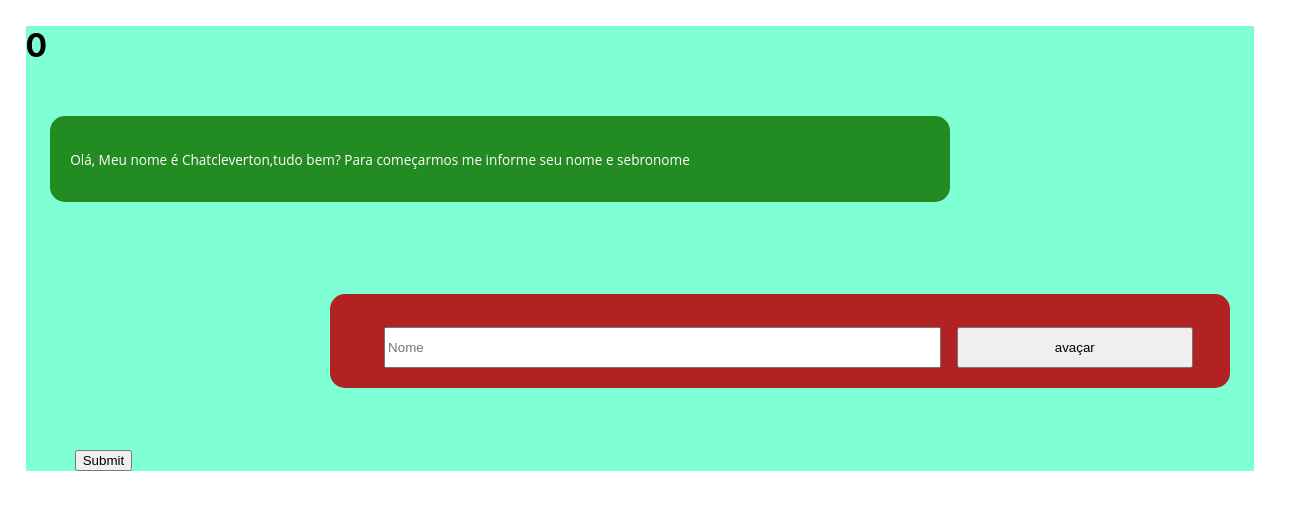
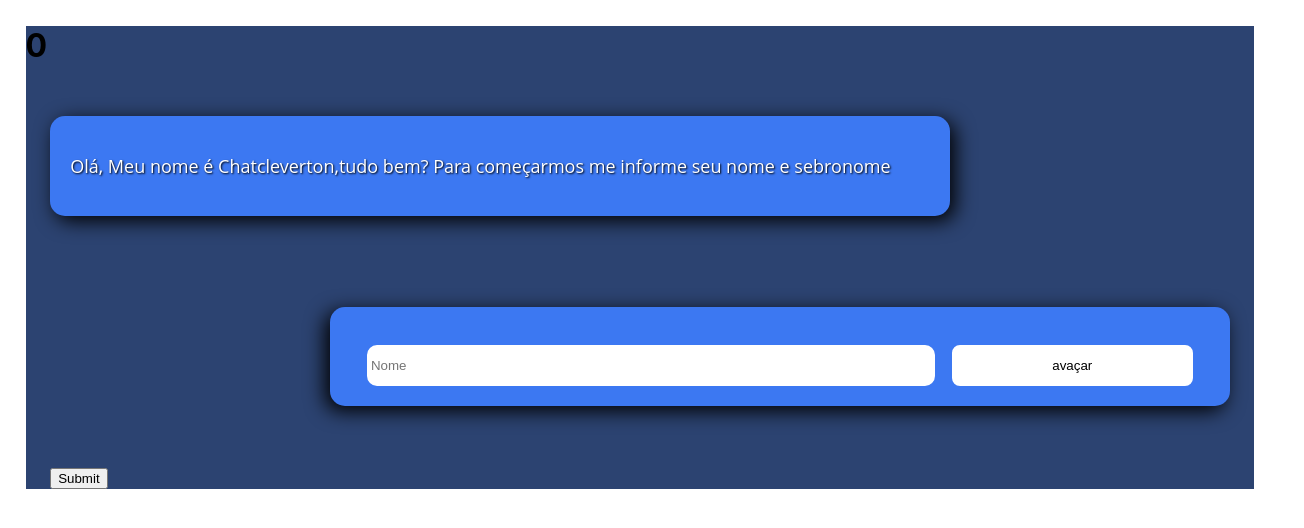
Before and after one commit to EFranklyn/chat, a React (Create React App) app: page / in a window 1280 px wide. Shown: the top 528 px of the page, 1304 px wide, since content can reach past the window. Built offline with nearby package versions, Linux system fonts and the light colour scheme.

Commit message:
init style

```diff
--- a/src/components/balloon/index.jsx
+++ b/src/components/balloon/index.jsx
@@ -20,18 +20,19 @@ export default function Ballon(props){
 
     }
     if(props.erro){
-      setClassColorBaloon('pink')
+      setClassColorBaloon('#F23C5B')
     }else{
       setClassColorBaloon('')
     }
   });
 
 
+
    return(
     <div className={`${props.user}boxdiv `}>
-    <div style={{backgroundColor:classColorBaloon}}
-    className={`${classeUserBaloon} ${classColorBaloon}`}>
-
+    <div
+    className={`${classeUserBaloon} ${classColorBaloon}`}
+    style={{backgroundColor: classColorBaloon}}>
        <p className={classeUserp}>
             {message}
             {props.children}
@@ -42,6 +43,8 @@ export default function Ballon(props){
          <div className="containerfooter">
           <div className='elementsfooter'>
                 <input
+
+                  id={props.id}
                   className = "input"
                   value={props.value}
                   onChange={(e)=>props.change(e)}
@@ -49,7 +52,8 @@ export default function Ballon(props){
                   name={props.name}
                   placeholder={props.placeholder}
                   type={props.type}
-                  // defaultvalue={value}
+
+
 
                   />
                 <button type="button"
--- a/src/components/balloon/style.css
+++ b/src/components/balloon/style.css
@@ -44,9 +44,11 @@
 }
 
 .userbaloon{
-    background: firebrick;
+    /* background-image: radial-gradient(circle at 116.45% 74.18%, #a3a7ff 0, #7a8ffc 25%, #3c78f2 50%, #0063e8 75%, #0051de 100%); */
+    background-color: #3c78f2;
     margin-right: 2% ;
     animation: animationuser 2s;
+    box-shadow: -5px 5px 1.5em black;
 
 }
 @keyframes animationmachine {
@@ -60,10 +62,15 @@
 
 }
 .machinebaloon{
+    /* background-image: radial-gradient(circle at -19.64% 37.72%, #a3a7ff 0, #7a8ffc 25%, #3c78f2 50%, #0063e8 75%, #0051de 100%);  */
+    background-color: #3c78f2;
+    /* background-color: */
+    opacity: 100%;
+    box-shadow: 5px 5px 1.5em black;
     margin: right;
     margin-left: 2%;
     right: 2px;
-    background: forestgreen;
+    /* background: forestgreen;    */
     animation: animationmachine 2s;
 
 
@@ -71,8 +78,10 @@
 
 .message{
     width: 100%;
-
-
+    /* color: black; */
+    border-color: black;
+    text-shadow: 1px 1px 2px #000000;
+    font-size: large;
 }
 .usermessage{
     align-items: flex-end;
@@ -84,7 +93,7 @@
 
 .elementsfooter{
     /* margin-top: 20%; */
-    margin-left: 4%;
+    margin-left: 2%;
     /* background: firebrick; */
     margin-right: 2% ;
     display: flex;
@@ -99,11 +108,21 @@
   /* margin-top: -2%; */
   width: 70%;
   height: 35px;
+  border-radius: 10px;
+  border-color: #fff;
+  border-top-color: #fff;
+  border-right-color: #fff;
+  border-left-color: #fff;
+  border-style: solid;
 }
 .button{
   margin-left: 2%;
   width: 30%;
   height: 41px;
+  border-radius: 8px;
+  background-color: #fff;
+  border-color: #fff;
+  border-style: solid;
 
 
 }
--- a/src/viewChat/Index.jsx
+++ b/src/viewChat/Index.jsx
@@ -126,7 +126,6 @@ const click =  e  =>{
 const validateColors = erros =>{
   valuesError.name = Boolean(erros.name)
   valuesError.city = Boolean(erros.city)
-  //valuesError.dtnasc = Boolean(erros.dtnasc)
   valuesError.email = Boolean(erros.email)
   valuesError.score = Boolean(erros.score)
 
@@ -149,25 +148,14 @@ try{
     return null
   }
 }
-async function nextSteps(){
 
 
-if(step<5){
+
+async function nextSteps(){
+  if(step<4){
     setStep(step + 1)
     window.location.href = `#${machinemessages[step].id}`
 }
-// setTimeout(2)
-
-// document.getElementById(step).scrollIntoView();
-
-
-  // values.name = value
-  // messages.push({message:value,user:'user'})
-  // messages.push({message:machinemessages[step].replace('nameuser',value),user:'machine'})
-  // setValue('')
-  // window.scrollTo({top:0,behavior:'smooth'})
-  // window.scrollTo(5000000,5000000)
-  // await window.scroll(0, 0);
 
 }
 const maskDate = (value) => {
@@ -306,7 +294,7 @@ const maskDate = (value) => {
     display={machinemessages[2].display}
 />
       <Ballon user="user"
-              id={1}
+              id={2}
               value={maskDate(values.dtnasc)}
               keypress={keypress}
               change={handleChange}
@@ -330,7 +318,7 @@ const maskDate = (value) => {
     display={machinemessages[3].display}
 />
       <Ballon user="user"
-              id={1}
+              id={3}
               value={values.email}
               keypress={keypress}
               change={handleChange}
@@ -353,7 +341,7 @@ const maskDate = (value) => {
     display={machinemessages[3].display}
 />
 <Ballon user="user"
-              id={1}
+              id={4}
               value={values.score}
               keypress={keypress}
               change={handleChange}
--- a/src/viewChat/style.css
+++ b/src/viewChat/style.css
@@ -1,23 +1,18 @@
 .viewmessage {
 
-    background-color: aquamarine;
+    background-color: #2C4371;
+    /* opacity:20%; */
     margin-left: 2%;
     margin-right: 2%;
     /* height: 450px; */
     margin-top: 2%;
-    margin-bottom: 5%;
-    /* display: block; */
-    /* overflow: scroll x; */
-    /* overflow-y: scroll auto;
-    overflow-x: none; */
-    /* display: flex;
-    flex-direction: column; */
+    margin-bottom: 2%;
 
   }
 
   .elementsfooter{
     /* margin-top: 20%; */
-    margin-left: 4%;
+    margin-left: 2%;
     /* background: firebrick; */
     margin-right: 2% ;
     display: flex;
```
